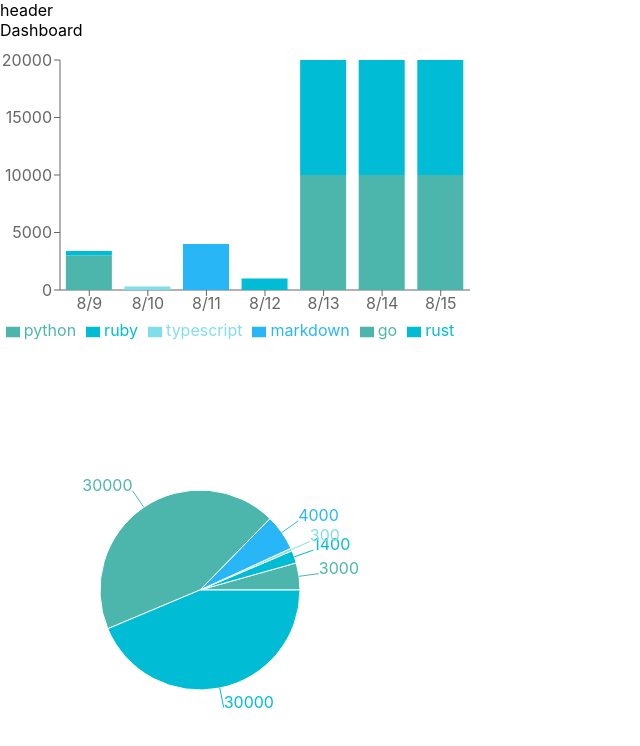
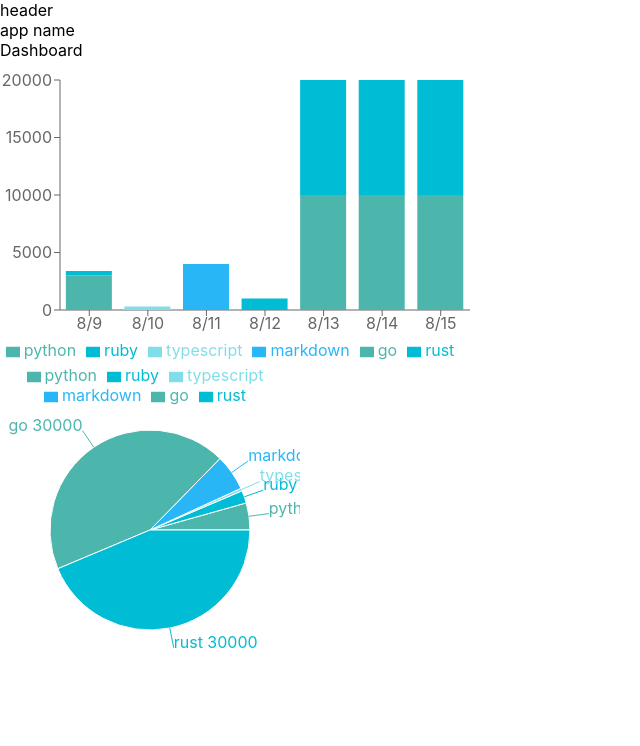
Before and after one commit to supporterz-vol5-1/BreakTimer-frontend, a React (Create React App) app in the folder frontend/: page / in a window 1280 px wide. Shown: the top 746 px of the page, without its empty margins (0-640 px from the left). Built offline with nearby package versions, Linux system fonts and the light colour scheme.

Commit message:
円グラフの凡例を表示

```diff
--- a/frontend/src/App.tsx
+++ b/frontend/src/App.tsx
@@ -1,13 +1,14 @@
-import React from 'react';
+import React, {useState} from 'react';
 import './App.css';
 import Header from './Header'
 import Dashboard from './Dashboard'
 
 function App() {
+    const [username, setUsername] = useState("")
     return (
         <div>
-        <Header />
-        <Dashboard />
+            <Header />
+            <Dashboard />
         </div>
   );
 }
--- a/frontend/src/GraphPie.tsx
+++ b/frontend/src/GraphPie.tsx
@@ -46,6 +46,10 @@ const formantData = (data:{[name: string]: number}) =>{
     return formattedData
 }
 
+const lenderLabel = (label:any) =>{
+    return label.lang +" " +  label.time
+}
+
 const GraphPie = (props: Props) => {
     const chartdata: Array<Object> = props.time_data
     const colormap: any = props.colormap
@@ -53,9 +57,9 @@ const GraphPie = (props: Props) => {
     var data = exportData(chartdata)
     const formattedData = formantData(data)
     return (
-        <PieChart width={400} height={500}>
-            <Pie data={formattedData} dataKey="time" nameKey='lang' outerRadius={100} label>
-            <Legend />
+        <PieChart width={300} height={300}>
+            <Legend verticalAlign='top' align='center'/>
+            <Pie data={formattedData} dataKey="time" nameKey='lang'outerRadius={100} label={lenderLabel} >
             <Tooltip />
             {
                 lang.map(key => (
--- a/frontend/src/Header.tsx
+++ b/frontend/src/Header.tsx
@@ -3,7 +3,9 @@ import React, {Component} from 'react'
 class Header extends Component{
     render(){
         return(
-            <div>header</div>
+            <div>header
+                <div>app name</div>
+            </div>
         )
     }
 }
```
